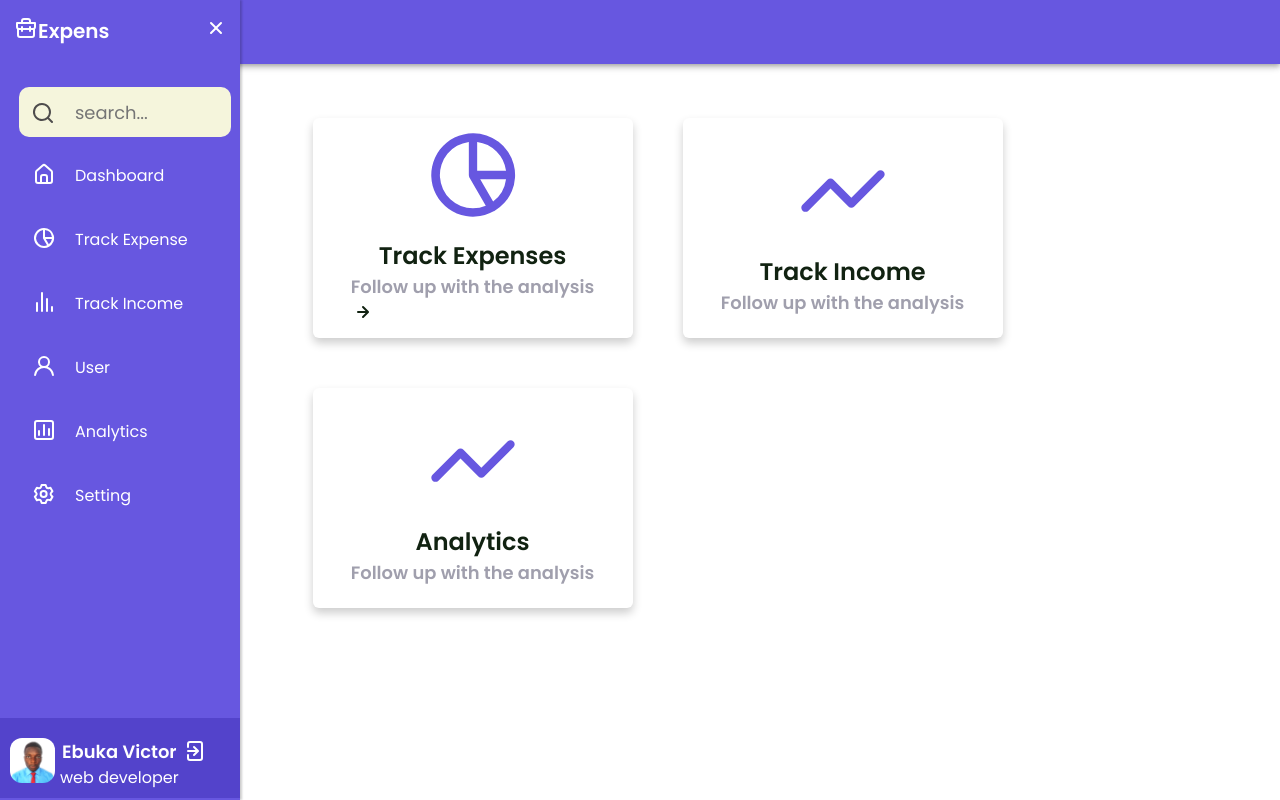
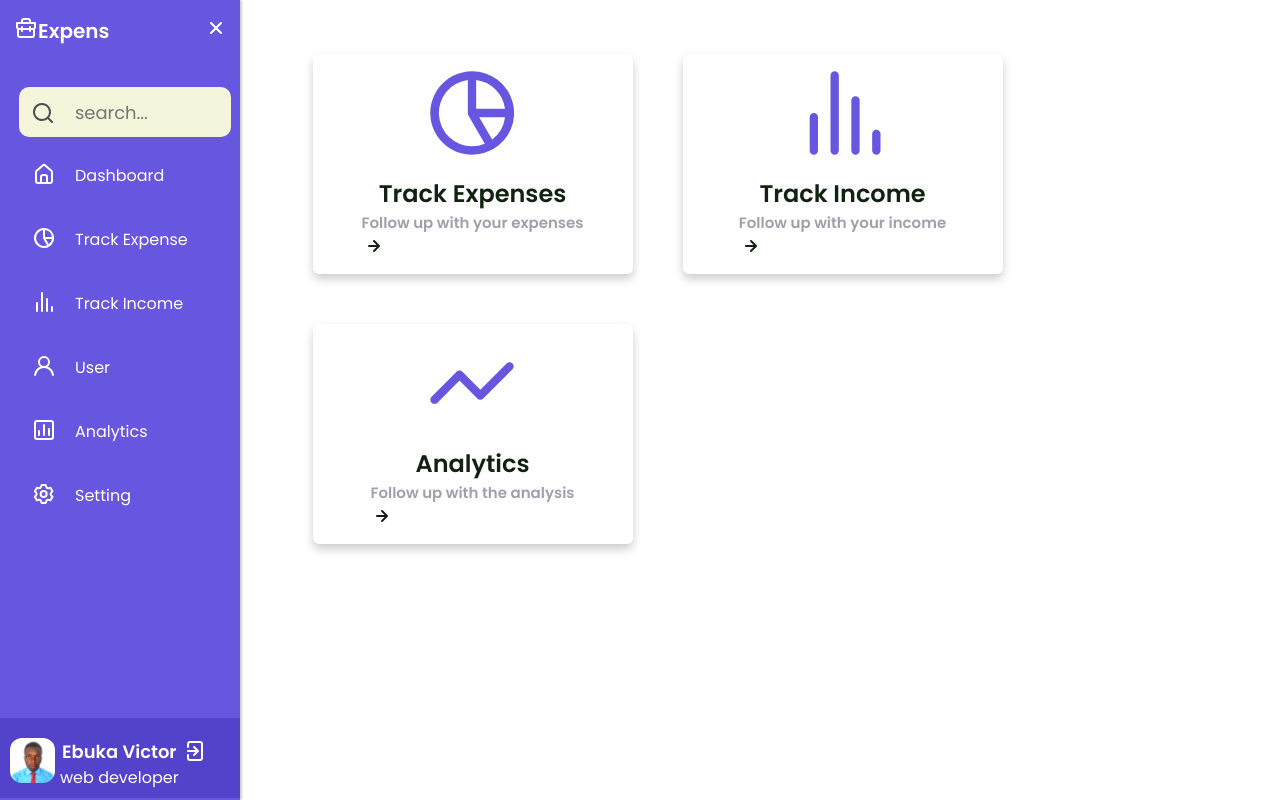
Before and after one commit to ebukaeze/expens, a React (Create React App) app: page / in a window 1280 px wide. Built offline with nearby package versions, Linux system fonts and the light colour scheme.

Commit message:
made changes to the dashboard

```diff
--- a/src/assets/scss/_dashboard.scss
+++ b/src/assets/scss/_dashboard.scss
@@ -50,7 +50,7 @@
           color: $title-color;
         }
         .card__subtitle {
-          font-size: $h3-font-size;
+          font-size: 15px;
           color: $text-color-light;
         }
       }
@@ -69,6 +69,7 @@
       flex-direction: column;
       margin-left: 270px;
       margin-top: 50px;
+      height: max-content;
 
       &.grid {
         grid-template-columns: repeat(1, minmax(230px, 1fr));
--- a/src/components/Dashboard.js
+++ b/src/components/Dashboard.js
@@ -11,7 +11,7 @@ function Dashboard() {
     const classes = useStyle();
     return (
         <>
-           <AppBar position="static" className={classes.appheader} style={{background : "#6757e0"}}>
+          {/*  <AppBar position="static" className={classes.appheader} style={{background : "#6757e0"}}>
   <Toolbar>
 
     <Typography variant="h6" edge="center"className={classes.title}>
@@ -19,7 +19,7 @@ function Dashboard() {
     </Typography>
 
   </Toolbar>
-</AppBar>
+</AppBar> */}
         <section className="dashboard">
             <div className="dashboard__container grid">
                 <Link to="/expense" className="grid__card">
@@ -27,7 +27,7 @@ function Dashboard() {
                         <i className="uil track__icon"><Unicons.UilChartPie size="100"/></i>
                         <h2 className="card__tilte">Track Expenses</h2>
                         <div>
-                        <h3 className="card__subtitle">Follow up with the analysis</h3>
+                        <h3 className="card__subtitle">Follow up with your expenses</h3>
                          <span class="arrow__right"><Unicons.UilArrowRight /></span>
                         </div>
                         <div></div>
@@ -35,19 +35,21 @@ function Dashboard() {
                 </Link>
                  <Link to="/income" className="grid__card">
                     <div className="card__content">
-                        <i className="uil track__icon"><Unicons.UilAnalysis size="100"/></i>
+                        <i className="uil track__icon"><Unicons.UilAnalytics size="100"/></i>
                         <h2 className="card__tilte">Track Income</h2>
                         <div>
-                        <h3 className="card__subtitle">Follow up with the analysis</h3>
+                        <h3 className="card__subtitle">Follow up with your income</h3>
+                        <span class="arrow__right"><Unicons.UilArrowRight /></span>
                         </div>
                     </div>
                 </Link>
-                 <Link to="/income" className="grid__card">
+                 <Link to="/analytics" className="grid__card">
                     <div className="card__content">
                         <i className="uil track__icon"><Unicons.UilAnalysis size="100"/></i>
                         <h2 className="card__tilte">Analytics</h2>
                         <div>
                         <h3 className="card__subtitle">Follow up with the analysis</h3>
+                        <span class="arrow__right"><Unicons.UilArrowRight /></span>
                         </div>
                     </div>
                 </Link>
```
